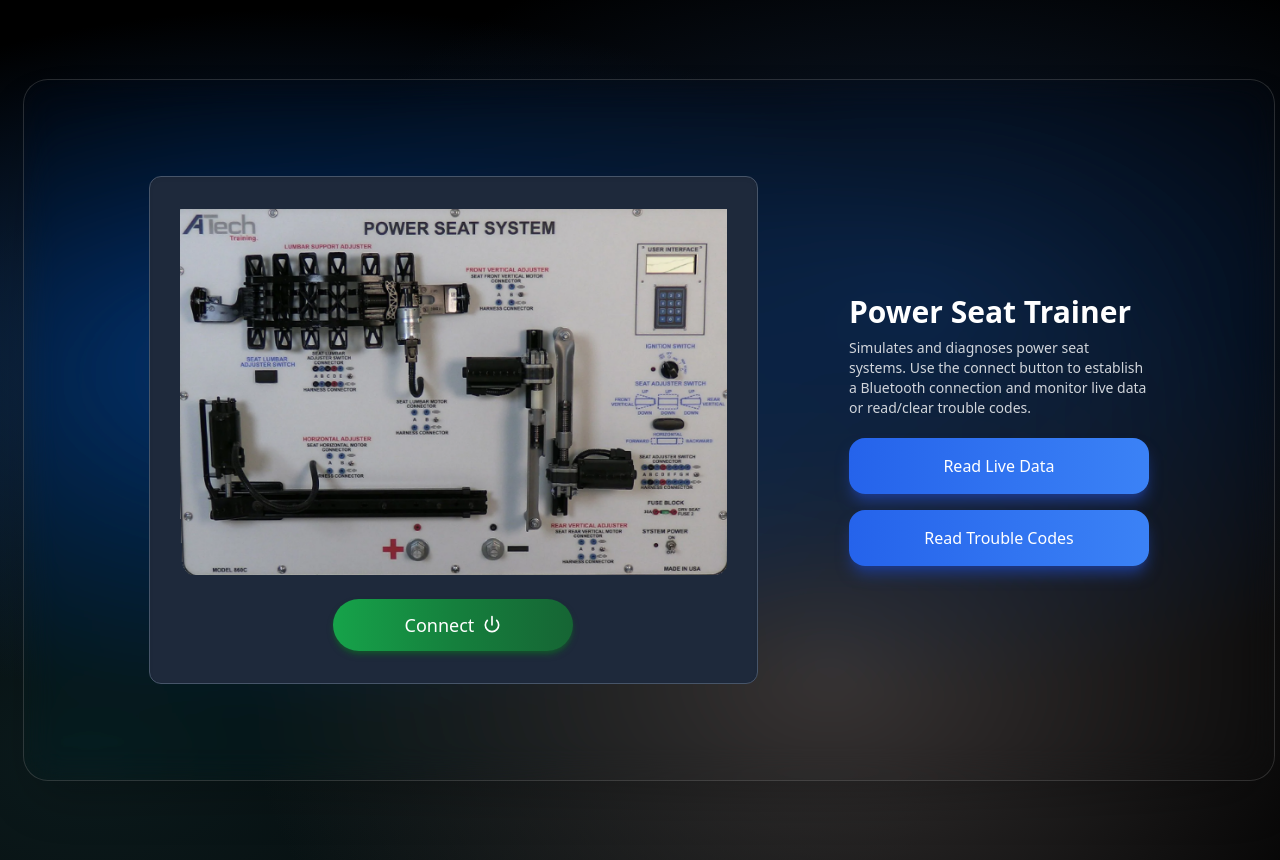
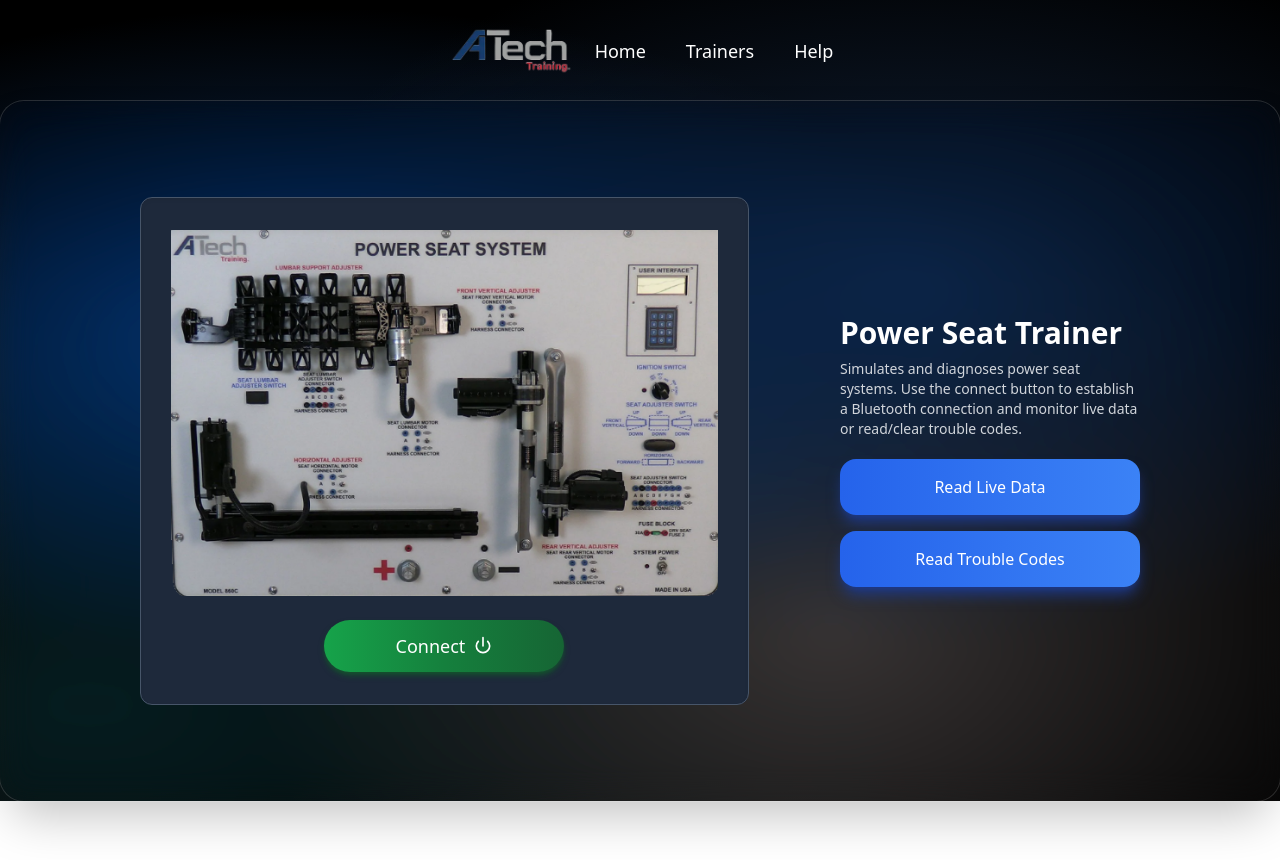
Before and after one commit to kee5625/Trainer-Diagnostic-Interface, a React (Vite) app: page /power-seat in a window 1280 px wide. After the commit the page ends 801 px from the top, so only its background shows below. Built offline with nearby package versions, Linux system fonts and the light colour scheme.

Commit message:
added header component (constant for each page)

```diff
--- /dev/null
+++ b/src/components/Header.tsx
@@ -0,0 +1,17 @@
+import { useNavigate } from "react-router-dom"
+
+
+export default function Header() {
+    const navigate =useNavigate();
+
+    return (
+        <div className="flex flex-row items-center justify-center gap-5 p-6">
+            <a href='https://www.atechtraining.com/' target='blank'><img src="../atechlogo.webp" className="w-32"/></a>
+            <div className="flex items-center gap-10">
+                <button onClick={() => navigate("/")} className="text-lg text-white">Home</button>
+                <button onClick={() => navigate("/trainers")} className="text-lg text-white">Trainers</button>
+                <button className="text-lg text-white">Help</button>
+            </div>
+        </div>
+    )
+}
--- a/src/components/Layout.jsx
+++ b/src/components/Layout.jsx
@@ -1,4 +1,5 @@
 import { Outlet } from "react-router-dom";
+import Header from "./Header";
 
 function Layout() {
   return (
@@ -10,9 +11,13 @@
                  radial-gradient(at 7% 88%, #0c1b1d 0px, transparent 50%),
                #000000`,
     }}
-    className="min-h-screen  text-white font-sans antialiased flex items-center justify-center p-4">
-      <div className="flex flex-col md:flex-row max-w-7xl mx-auto px-6 py-16 gap-10">
-        <Outlet />
+    className="min-h-screen text-white font-sans antialiased flex flex-col">
+      <div className="flex-1 flex flex-col max-w-7xl w-full mx-auto">
+        <div className='grid grid-rows-[auto_1fr] h-full'>
+          <Header className="row-start-1"/>
+          <Outlet className="row-start-2 w-full h-full flex justify-end items-center"/>
+        </div>
+
       </div>
     </div>
   );
--- a/src/components/ReadCodeComponents/PS_RC.jsx
+++ b/src/components/ReadCodeComponents/PS_RC.jsx
@@ -87,7 +87,7 @@
 
 
   return (
-    <div className="flex items-center flex-col justify-center">
+    <div className="pt-16 flex items-center flex-col justify-center">
       <div className='flex flex-col items-center justify-center max-w-[600px]'>
         <h1 className='text-4xl font-semibold p-5'>Diagnostic Trouble Codes</h1>
         <p className='text-slate-300 text-center '>
--- a/src/components/ReadDataComponents/PS_RD.jsx
+++ b/src/components/ReadDataComponents/PS_RD.jsx
@@ -65,7 +65,7 @@
   };
 
   return (
-    <div className="flex items-center flex-col justify-center">
+    <div className="pt-16 flex items-center flex-col justify-center">
       <h1 className="text-2xl">Live Data</h1>
 
       <div className="gap-5 flex p-5 flex-row justify-center">
@@ -108,7 +108,7 @@
 function Card({ img, title, children, highlight }) {
 
   return (
-    <div className="flex flex-col items-center justify-center my-6 bg-slate-700 shadow-lg border border-slate-600 rounded-xl w-[300px]">
+    <div className="h-full flex flex-col items-center justify-center my-6 bg-slate-700 shadow-lg border border-slate-600 rounded-xl w-[300px]">
       <div className="relative w-[80%] aspect-square m-4 bg-gradient-to-tr from-slate-600 to-slate-800 rounded-lg border border-slate-500 flex items-center justify-center shadow-inner">
         <img src={img} alt={title} className="object-contain w-3/4 h-3/4" />
       </div>
--- a/src/pages/AirConditionerTrainer.jsx
+++ b/src/pages/AirConditionerTrainer.jsx
@@ -2,6 +2,7 @@
 import { connectBle, disconnectBle, onBleState} from '../components/bluetooth/core'
 import ac_trainer from '../assets/ac_trainer.webp';
 import { useNavigate } from 'react-router-dom';
+import Header from '../components/Header';
 
 export default function AirConditionerHome(){
     const navigate = useNavigate();
@@ -43,7 +44,7 @@
     }
 
     return(
-        <div className="flex justify-center items-center">
+        <div className="w-full h-full flex justify-end items-center">
             <div className="relative flex flex-row gap-10 bg-gradient-to-br from-slate-700/50 to-slate-900/50 backdrop-blur-lg shadow-2xl rounded-3xl min-w-[1250px] min-h-[700px]">
                 <div className="grid grid-cols-[1fr_300px] gap-2 items-center mx-auto max-w-[1000px] w-full">
                     {/* Left: Image & controls */}
@@ -136,6 +137,5 @@
                 </div>
             </div>
         </div>
-
     )
 }
--- a/src/pages/HomePage.jsx
+++ b/src/pages/HomePage.jsx
@@ -4,6 +4,7 @@
 import { useEffect } from 'react'
 import { useNavigate } from 'react-router-dom';
 import { disconnectBle } from '../components/bluetooth';
+import Header from '../components/Header';
 
 
 function HomePage (){
@@ -13,7 +14,7 @@
 
   const navigate = useNavigate();
   return (
-    <div className="flex items-center justify-center min-h-[500px] flex-col p-4">
+    <div className="row-start-2 flex items-center justify-end min-h-[500px] flex-col px-4">
         {/*<a href="https://www.atechtraining.com/" target="_blank" rel="noreferrer">
           <img src={AtechLogo} className="" alt="Atech logo" />
         </a>*/}
@@ -48,6 +49,7 @@
           </a>
         </div>
       </div>
+
   );
 };
 
--- a/src/pages/PowerSeatTrainer.jsx
+++ b/src/pages/PowerSeatTrainer.jsx
@@ -2,6 +2,7 @@
 import { connectBle, disconnectBle, onBleState} from '../components/bluetooth/core'
 import power_seat_trainer from '../assets/power_seat_trainer.webp';
 import { useNavigate } from 'react-router-dom';
+import Header from '../components/Header';
 
 export default function PowerSeatHome(){
     //const [isConnected, setIsConnected] = useState(false);
@@ -44,14 +45,13 @@
     }
 
     return(
-        <div className="flex justify-center items-center">
+        <div className="row-start-2 w-full h-full flex justify-end items-center">
             <div className="
                     relative flex flex-row gap-10
-                    /* glass ↓ */
                     bg-white/2 backdrop-blur-lg backdrop-saturate-150
                     ring-1 ring-white/15
                     shadow-2xl rounded-3xl
-                    min-w-[1250px] min-h-[700px]
+                    min-w-[1250px] w-full min-h-[700px] h-full
                 ">
                 <div className="grid grid-cols-[1fr_300px] gap-2 items-center mx-auto max-w-[1000px] w-full">
                     {/* Left: Image & controls */}
--- a/src/pages/WiperWasherTrainer.jsx
+++ b/src/pages/WiperWasherTrainer.jsx
@@ -2,6 +2,7 @@
 import { connectBle, disconnectBle, onBleState} from '../components/bluetooth/core'
 import wiper_washer_trainer from '../assets/wiper_washer_trainer.webp';
 import { useNavigate } from 'react-router-dom';
+import Header from '../components/Header';
 
 export default function WiperWasherHome(){
     const navigate = useNavigate();
@@ -43,7 +44,7 @@
     }
 
     return(
-        <div className="flex justify-center items-center">
+        <div className="row-start-2 w-full h-full flex justify-end items-center">
             <div className="relative flex flex-row gap-10 bg-gradient-to-br from-slate-700/50 to-slate-900/50 backdrop-blur-lg shadow-2xl rounded-3xl min-w-[1250px] min-h-[700px]">
                 <div className="grid grid-cols-[1fr_300px] gap-2 items-center mx-auto max-w-[1000px] w-full">
                     {/* Left: Image & controls */}
@@ -136,6 +137,5 @@
                 </div>
             </div>
         </div>
-
     )
 }
```
Also changed, not shown: src/pages/Trainers.jsx (+4 -3 lines). Lines whose indentation alone changed are shown as unchanged.
